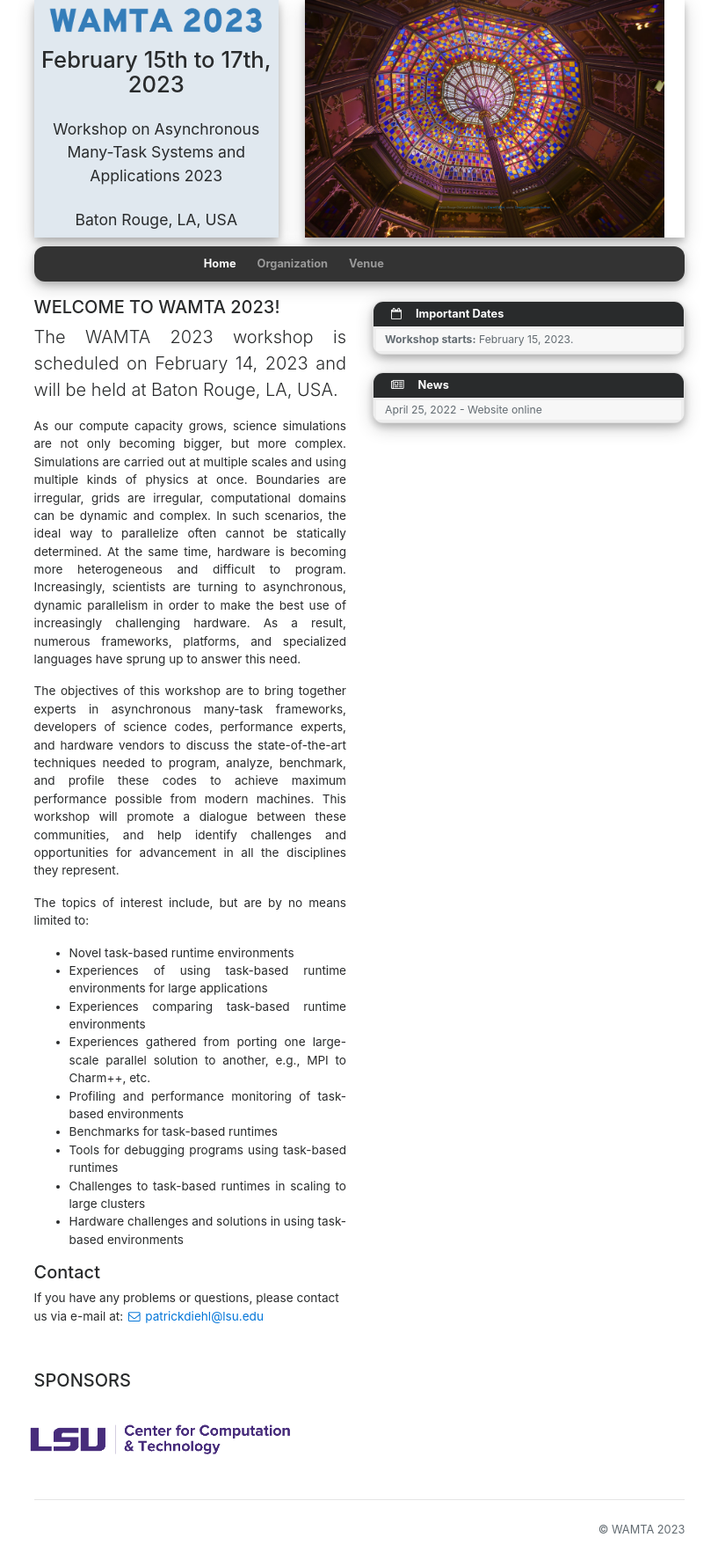
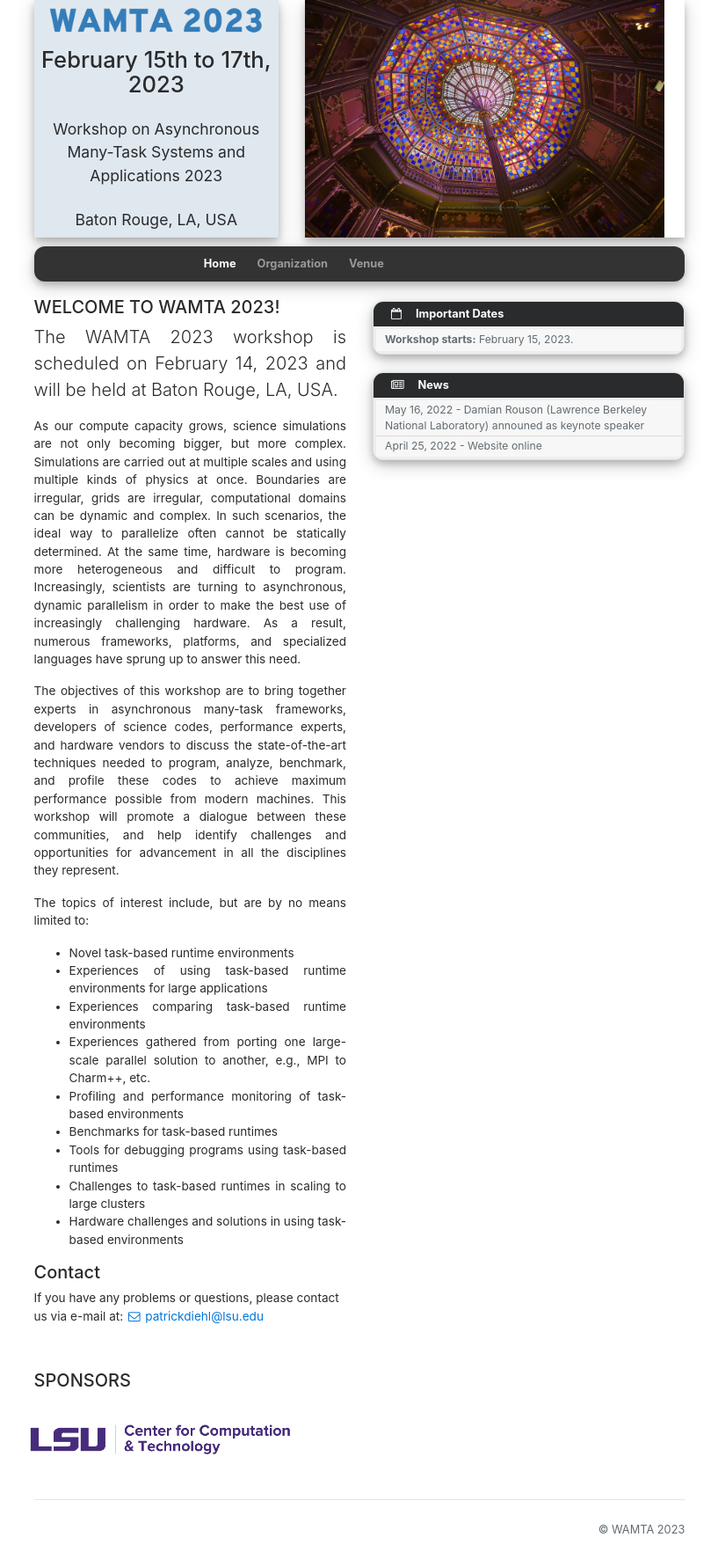
Before and after one commit to wamta26/WAMTA26.github.io, a Jekyll site: the page built from index.md, in a window 1280 px wide. Shown: the whole page at 88% size, without its empty margins (231-1048 px from the left). Built offline with Jekyll 4.4.1, drawn with Linux system fonts in a browser that asks for light colours; nearby versions of some CDN libraries.

Commit message:
Update news

```diff
--- a/_data/conference.yml
+++ b/_data/conference.yml
@@ -74,6 +74,8 @@ deadlines:
     text: Workshop starts
     pass_due: False
 news:
+  - date: 2022-05-16
+    text: Damian Rouson (Lawrence Berkeley National Laboratory) announed as keynote speaker
   - date: 2022-04-25
     text: Website online
 sponsors:
```
